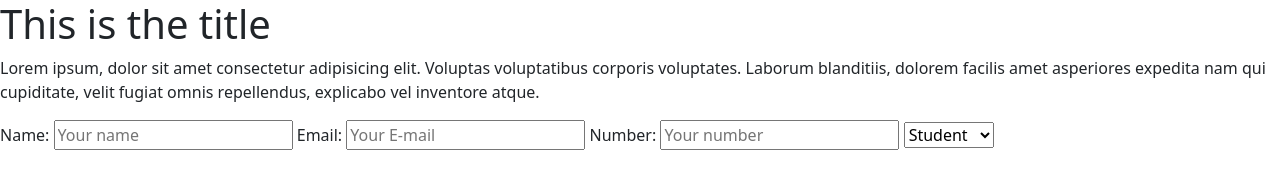
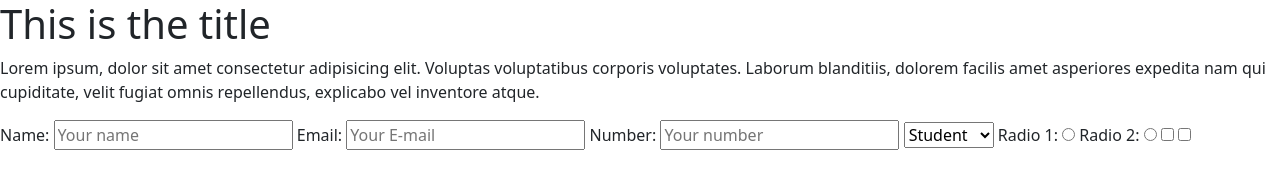
Before and after one commit to devalibello/David-AliB, a plain HTML site: page index.html in a window 1280 px wide. Drawn offline with nearby package versions, Linux system fonts and the light colour scheme.

Commit message:
version 5

```diff
--- a/index.html
+++ b/index.html
@@ -23,6 +23,18 @@
             <option value="">Teacher</option>
             <option value="">Engineer</option>
         </select>
+        <label for="num">Radio 1:</label>
+        <input type = "radio" value="option1" name = "radio">
+        <label for="num">Radio 2:</label>
+        <input type = "radio" value="option2" name = "radio">
+        <input type="checkbox" value ="first_checkbox">
+        <input type="checkbox" value ="second_checkbox">
+
+
+
+
+
+
 
     </form>
     <!-- JavaScript Bundle with Popper -->
```
